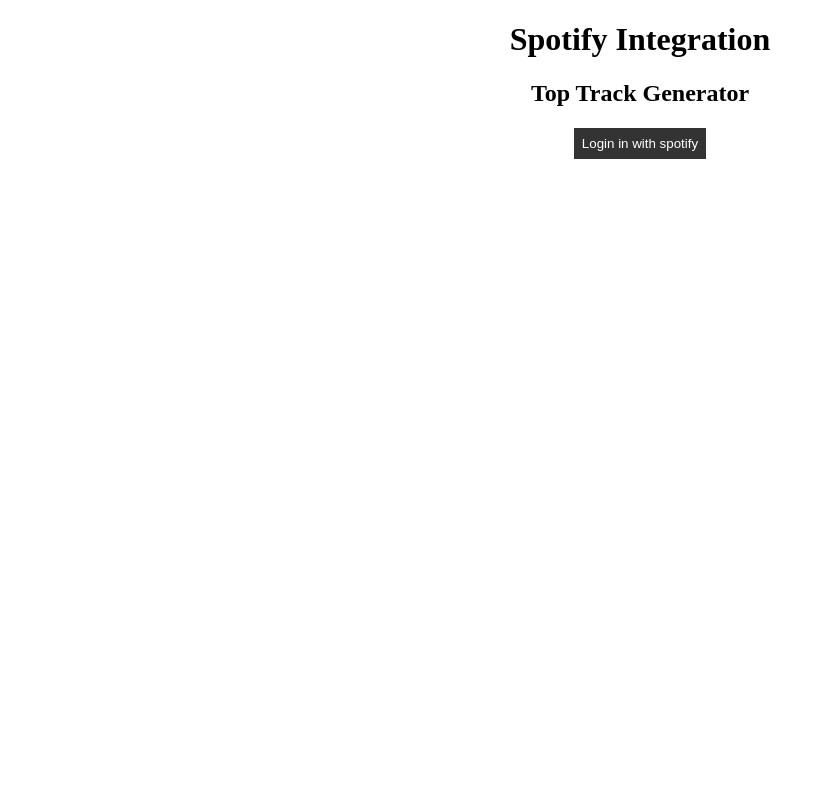
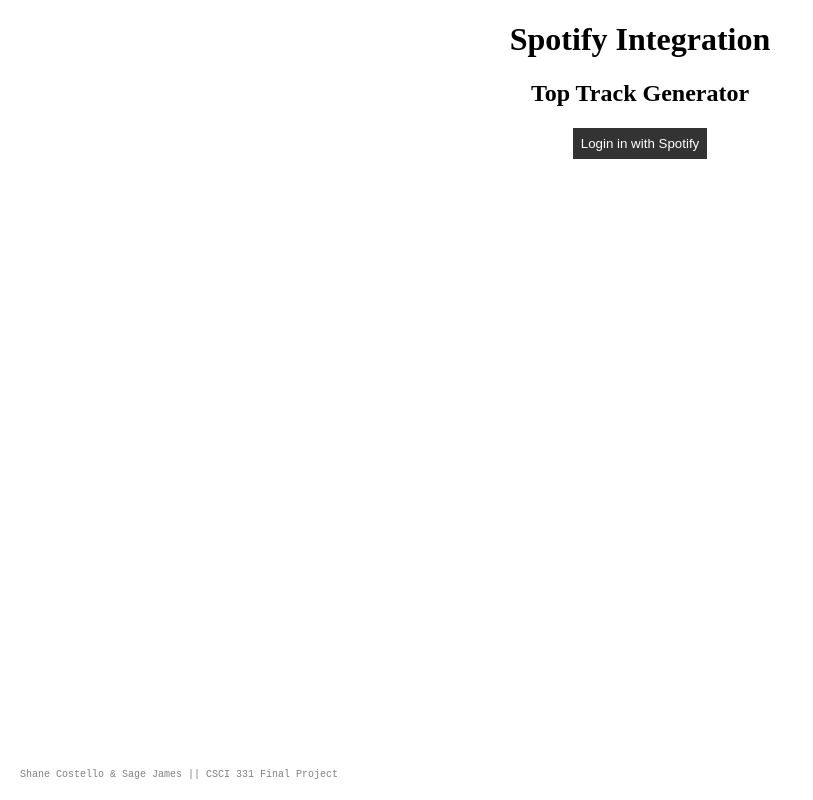
Before and after one commit to ShaneCost/spotifyInte, a Flask app: template templates/index.html in a window 1280 px wide. Shown: the whole page, without its empty margins (0-813 px from the left). Run offline with Flask 3, Linux system fonts and the light colour scheme; the template is opened without the code that fills it, so the values that code supplies are empty.

Commit message:
Add files via upload

```diff
--- a/app.py
+++ b/app.py
@@ -90,10 +90,3 @@ def getTracks():
         os.remove(".cache")
 
     return render_template('tracks.html', user_name = current_user_name, short_term=short_term, medium_term=medium_term, long_term=long_term)
-
-@app.route("/logout")
-def logout():
-
-    logout = "https://accounts.spotify.com/en/logout"
-
-    return redirect(url_for(logout))
--- a/static/css/styles.css
+++ b/static/css/styles.css
@@ -63,3 +63,12 @@ button:focus {
 .logout-button:hover {
     background-color: #2c3e50;
 }
+
+footer{
+    position: fixed;
+    bottom: 20px;
+    left: 20px;
+    font-size: 10px;
+    font-family: 'Courier New', Courier;
+    color: gray;
+}
--- a/templates/index.html
+++ b/templates/index.html
@@ -3,7 +3,7 @@
 <head>
     <meta charset="UTF-8">
     <meta name="viewport" content="width=device-width, initial-scale=1.0">
-    <title>welcome</title>
+    <title>Login</title>
     <link rel="stylesheet" type="text/css" href="{{ url_for('static', filename='css/styles.css') }}">
 
 </head>
@@ -12,7 +12,8 @@
     <h1>Spotify Integration</h1>
     <h2>Top Track Generator</h2>
 
-    <button class="loginButton" onclick="location.href = '/login';">Login in with spotify</button>
+    <button class="loginButton" onclick="location.href = '/login';">Login in with Spotify</button>
 </center>
+<footer>Shane Costello & Sage James || CSCI 331 Final Project</footer>
 </body>
 </html>
--- a/templates/tracks.html
+++ b/templates/tracks.html
@@ -5,7 +5,7 @@
     <meta name="viewport" content="width=device-width, initial-scale=1.0">
     <link rel="stylesheet" type="text/css" href="{{ url_for('static', filename='css/styles.css') }}">
     <script src="{{ url_for('static', filename='scripts/main.js') }}" defer></script>
-    <title>welcome</title>
+    <title>Top Tracks</title>
 </head>
 <body onload="showLastMonthTracks()">
 
@@ -63,5 +63,6 @@
     </div>
     </div>
 </center>
+<footer>Shane Costello & Sage James || CSCI 331 Final Project</footer>
 </body>
 </html>
```
